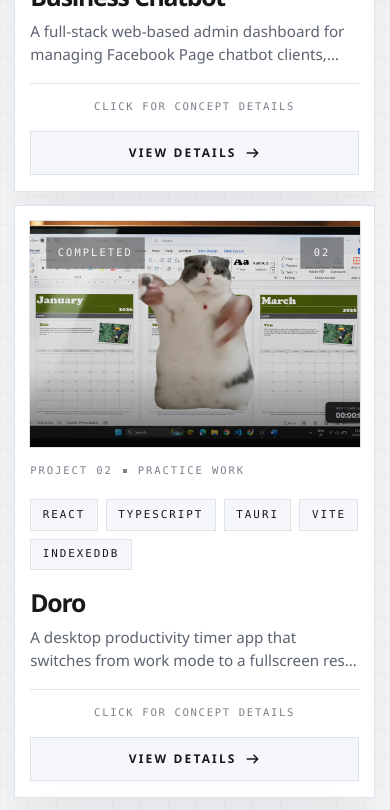
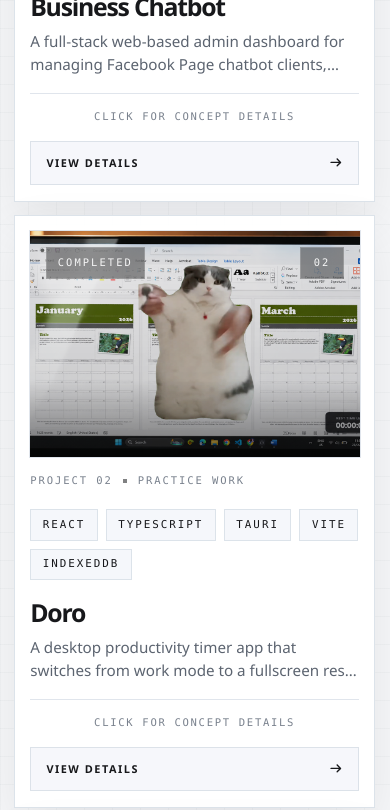
Before and after one commit to tapaycyrickkyle/cyri-portfolio, a Next.js app: page / in a window 390 px wide. Shown: the part 2520-3330 px from the top of the page. Built offline with nearby package versions, Linux system fonts and the light colour scheme.

Commit message:
polish the spaces

```diff
--- a/src/app/globals.css
+++ b/src/app/globals.css
@@ -11,6 +11,8 @@
   --panel-border: rgba(162, 173, 188, 0.24);
   --muted: #5c6470;
   --muted-soft: #79818d;
+  --nav-offset: 5.05rem;
+  --nav-scroll-offset: 5.55rem;
   --outline: #d9e0e8;
   --outline-strong: #9aa4b1;
   --accent: #17181b;
@@ -160,7 +162,7 @@
 }
 
 section {
-  scroll-margin-top: 7rem;
+  scroll-margin-top: var(--nav-scroll-offset);
 }
 
 .glass-card {
@@ -186,7 +188,7 @@
 }
 
 .section-hero {
-  padding-top: 0.8rem;
+  padding-top: 0.9rem;
 }
 
 .hero-copy {
@@ -276,7 +278,7 @@
   }
 
   .section-hero {
-    padding-top: 0.2rem;
+    padding-top: 0.45rem;
   }
 
   .hero-copy {
@@ -337,7 +339,7 @@
   }
 
   .section-hero {
-    padding-top: 0;
+    padding-top: 0.3rem;
   }
 
   .section-content-gap {
@@ -1220,7 +1222,7 @@
   justify-content: center;
   gap: 0.55rem;
   min-height: 2.75rem;
-  min-width: 0;
+  min-width: 10.75rem;
   border: 1px solid color-mix(in srgb, var(--outline) 88%, transparent);
   background: color-mix(in srgb, var(--surface-soft) 90%, transparent);
   padding: 0.7rem 1rem;
@@ -1241,6 +1243,10 @@
     box-shadow 0.25s ease;
 }
 
+.project-detail-link svg {
+  flex-shrink: 0;
+}
+
 .project-card-footer {
   display: flex;
   align-items: center;
@@ -1252,12 +1258,29 @@
 }
 
 .project-card-footer-note {
+  flex: 1 1 auto;
   font-family: var(--font-mono);
   font-size: 0.66rem;
   letter-spacing: 0.16em;
   text-transform: uppercase;
   color: var(--muted-soft);
   overflow-wrap: anywhere;
+}
+
+@media (max-width: 1180px) {
+  .project-card-footer {
+    align-items: stretch;
+    flex-direction: column;
+  }
+
+  .project-card-footer-note {
+    text-align: center;
+  }
+
+  .project-detail-link {
+    width: 100%;
+    justify-content: space-between;
+  }
 }
 
 .project-card-clean:hover .project-card-frame {
@@ -2137,6 +2160,11 @@
   }
 
   .project-detail-link {
+      justify-content: space-between;
+      gap: 0.75rem;
+      padding: 0.8rem 0.95rem;
+      font-size: 0.68rem;
+      letter-spacing: 0.14em;
       width: 100%;
     }
 
@@ -2734,7 +2762,7 @@
 
 @media (max-width: 767px) {
   section {
-    scroll-margin-top: 6rem;
+    scroll-margin-top: var(--nav-scroll-offset);
     }
 
   .section-shell {
@@ -2771,7 +2799,7 @@
   }
 
   .section-hero {
-    padding-top: 0.25rem;
+      padding-top: 0.45rem;
       gap: 1.5rem;
     }
 
@@ -2900,13 +2928,18 @@
 }
 
   @media (min-width: 768px) {
+  :root {
+    --nav-offset: 5.85rem;
+    --nav-scroll-offset: 6.35rem;
+  }
+
   .section-shell {
       padding-inline: 2rem;
       padding-block: var(--section-space-desktop);
     }
 
   .section-hero {
-      padding-top: 2.6rem;
+      padding-top: 0.45rem;
     }
 
   .nav-link {
--- a/src/app/page.tsx
+++ b/src/app/page.tsx
@@ -48,7 +48,7 @@
     <div id="top" className="page-shell relative isolate overflow-x-clip">
       <SectionNav navigation={navigation} />
 
-      <main className="pt-[4.65rem] sm:pt-20 md:pt-24 xl:pt-24">
+      <main style={{ paddingTop: "var(--nav-offset)" }}>
         <section className="section-shell section-hero grid gap-6 sm:gap-8 lg:grid-cols-[minmax(0,1.04fr)_minmax(17rem,0.96fr)] lg:items-start lg:gap-8 xl:grid-cols-[minmax(0,1.08fr)_minmax(18rem,0.92fr)] xl:gap-10">
           <Reveal className="hero-copy space-y-6 md:space-y-7">
             <div className="space-y-5 md:space-y-6">
```
Lines whose indentation alone changed are shown as unchanged.
